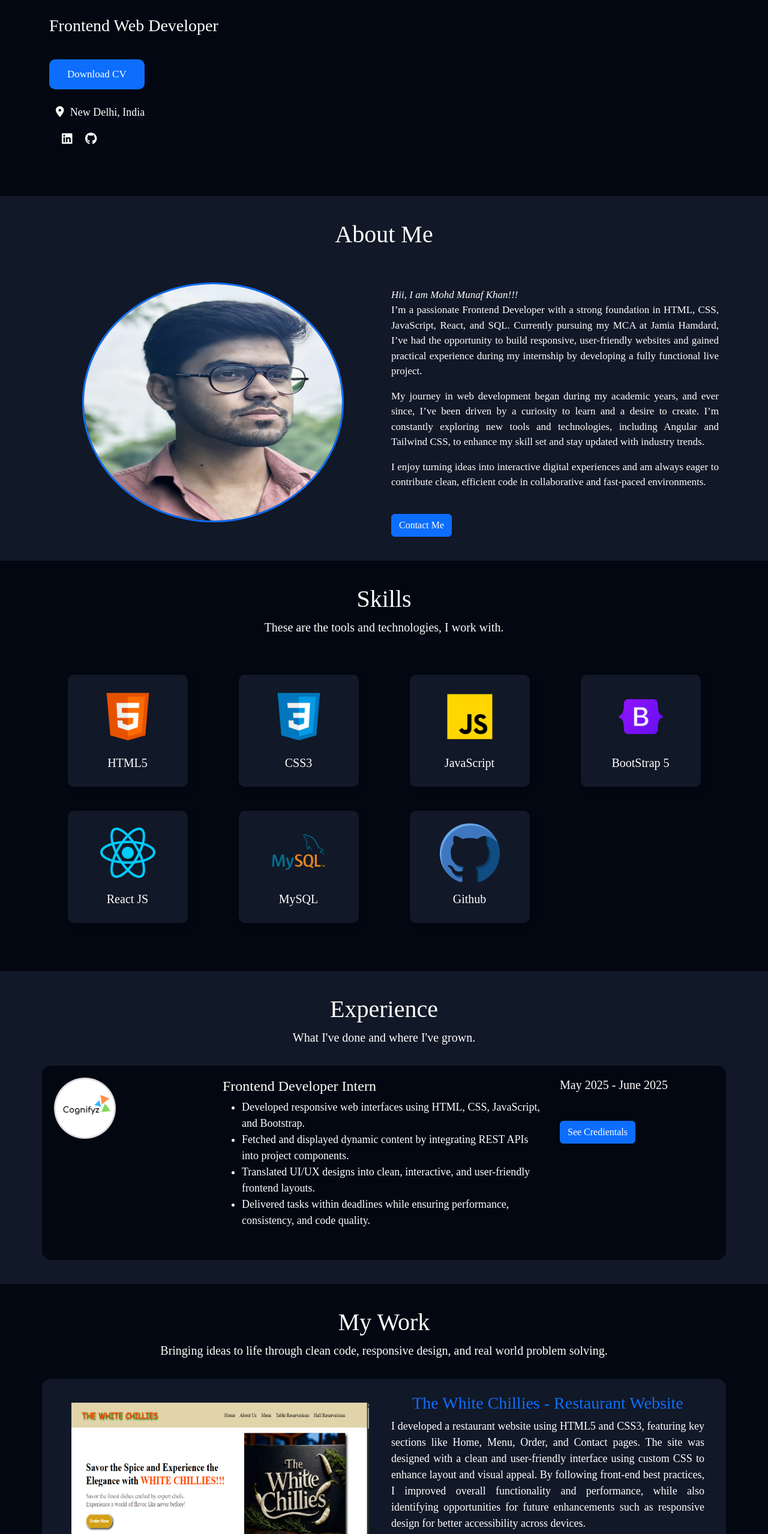
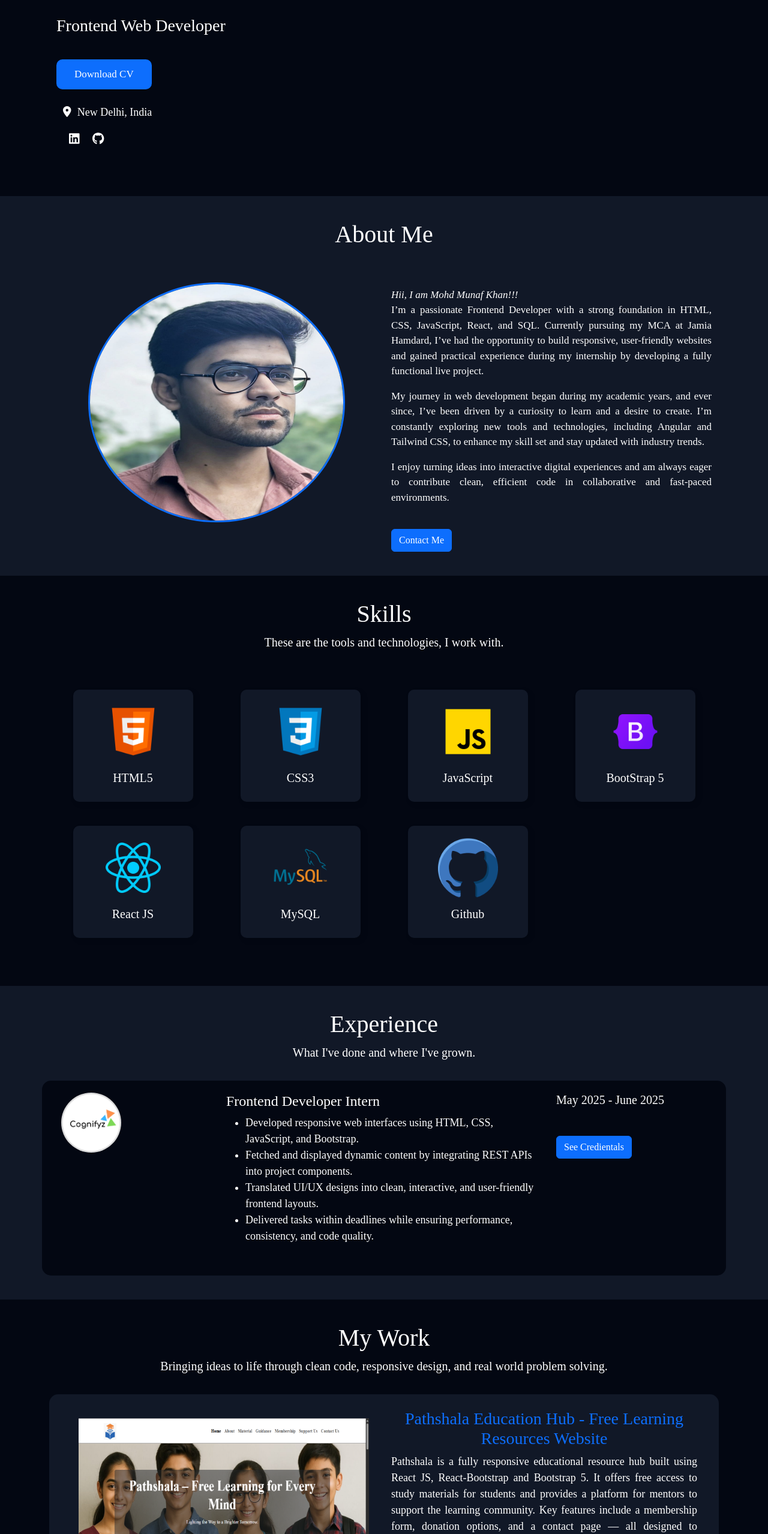
Before and after one commit to MohdMunafKhan/Personal-Portfolio, a React (Vite) app: page / in a window 1280 px wide. Shown: the part 242-2800 px from the top of the page at 60% size. Built offline with nearby package versions, Linux system fonts and the light colour scheme.

Commit message:
Updated feature/bugfix/changes

```diff
--- a/src/components/About.jsx
+++ b/src/components/About.jsx
@@ -8,15 +8,15 @@ const About = () => {
     return (
         <section className="about-me" id='about'>
             <div className="container">
-            <div className="row">
+                <div className="row mx-auto">
                     <div className="col-12 text-center mb-5">
                         <h1>About Me</h1>
                     </div>
                 </div>
 
-            <div className="row">
+                <div className="row mx-auto">
                     <div className="col-md-6 mb-4 text-center about-img">
-                    <img src={Munaf} alt="myImage" className='img-fluid border border-3 border-primary rounded-circle'/>
+                        <img src={Munaf} alt="myImage" className='img-fluid border border-3 border-primary rounded-circle' />
                     </div>
                     <div className="col-md-6 pt-2 about-info">
                         <i>Hii, I am Mohd Munaf Khan!!!</i>
--- a/src/components/Contact.jsx
+++ b/src/components/Contact.jsx
@@ -12,7 +12,7 @@ const Contact = () => {
     return (
         <section className="contact" id="connect">
             <div className="container">
-            <div className="row">
+                <div className="row mx-auto">
                     <div className="col-12 text-center">
                         <h1>Contact Me</h1>
                         <h5>Feel free to reach out to me, if you are looking for Developer!</h5>
--- a/src/components/Experience.jsx
+++ b/src/components/Experience.jsx
@@ -9,7 +9,7 @@ const Experience = () => {
   return (
     <section className="exp" id='experience'>
         <div className="container mb-3">
-            <div className="row">
+            <div className="row mx-auto">
                 <div className="col-12 text-center">
                     <h1>Experience</h1>
                     <p>What I've done and where I've grown.</p>
@@ -17,8 +17,8 @@ const Experience = () => {
             </div>
         </div>
         <div className="container exp-box">
-            <div className="row">
-                <div className="col-md-3 col-12 mb-3 exp-img">
+            <div className="row mx-auto">
+                <div className="col-md-3 mb-3 exp-img">
                     <img src={exp} alt="cognifyz" className='img-fluid rounded-circle'/>
                 </div>
                 <div className="col-md-6 col-12 mb-3 exp-text">
@@ -30,7 +30,7 @@ const Experience = () => {
                         <li>Delivered tasks within deadlines while ensuring performance, consistency, and code quality.</li>
                     </ul>
                 </div>
-                <div className="col-md-3 col-12 mb-3 exp-det">
+                <div className="col-md-3 mb-3 exp-det">
                     <h5 className='mb-5'>May 2025 - June 2025</h5>
                     <Button href={letter} className='exp-btn'>See Credientals</Button>
                 </div>
--- a/src/components/Hero.jsx
+++ b/src/components/Hero.jsx
@@ -11,7 +11,7 @@ const Hero = () => {
   return (
     <section className="hero-section" id='hero-sec'>
       <div className="container">
-        <div className="row">
+        <div className="row mx-auto">
           <div className="col-12 hero-content">
             <h4 className='text-primary'>Hello</h4>
             <h1>I'm Mohd Munaf Khan</h1>
--- a/src/components/Projects.jsx
+++ b/src/components/Projects.jsx
@@ -3,6 +3,7 @@ import 'bootstrap/dist/css/bootstrap.min.css';
 import '../App.css';
 import proj1 from '../images/restro-img.png';
 import proj2 from '../images/gearup-auto-img.png';
+import proj3 from '../images/pathshala.png'
 import { FontAwesomeIcon } from '@fortawesome/react-fontawesome';
 import { faLink } from '@fortawesome/free-solid-svg-icons';
 
@@ -10,35 +11,39 @@ const Projects = () => {
   return (
     <section className="project" id='work'>
       <div className="container">
-        <div className="row mb-3">
+        <div className="row mx-auto mb-3">
           <div className="col-12 text-center project-head">
             <h1>My Work</h1>
             <p>Bringing ideas to life through clean code, responsive design, and real world problem solving.</p>
           </div>
         </div>
 
-        <div className="row p-4 mb-5 project-box">
-          <div className="col-md-6 col-12 text-center pt-3 mb-3 project-box-img">
-            <img src={proj1} alt="project-image" className='img-fluid'/>
+        <div className="row mx-auto p-4 mb-3 project-box">
+          <div className="col-md-6 text-center pt-3 mb-3 project-box-img">
+            <img src={proj3} alt="project-image" className='img-fluid' />
           </div>
-          <div className="col-md-6 col-12 project-box-txt">
-            <h3 className='text-center text-primary'>The White Chillies - Restaurant Website</h3>
-            <p>I developed a restaurant website using HTML5 and CSS3, featuring key sections like Home, Menu, Order, and Contact pages. The site was designed with a clean and user-friendly interface using custom CSS to enhance layout and visual appeal. By following front-end best practices, I improved overall functionality and performance, while also identifying opportunities for future enhancements such as responsive design for better accessibility across devices.</p>
+          <div className="col-md-6 project-box-txt">
+            <h3 className='text-center text-primary'>Pathshala Education Hub - Free Learning Resources Website</h3>
+            <p>Pathshala is a fully responsive educational resource hub built using React JS, React-Bootstrap and Bootstrap 5. It offers free access to study materials for students and provides a platform for mentors to support the learning community. Key features include a membership form, donation options, and a contact page — all designed to showcase clean UI, form handling, routing, and frontend development skills.</p>
 
-            <div className="d-flex justify-content-center flex-wrap project-box-skill-1">
+            <div className="d-flex justify-content-center flex-wrap project-box-skill-2">
               <p className='px-3 py-2 me-4 border border-primary rounded-pill'>HTML5</p>
-              <p className='px-3 py-2 border border-primary rounded-pill'>CSS3</p>
+              <p className='px-3 py-2 me-4 border border-primary rounded-pill'>CSS3</p>
+              <p className='px-3 py-2 me-4 border border-primary rounded-pill'>Bootstrap5</p>
+              <p className='px-3 py-2 border border-primary rounded-pill'>JavaScript</p>
+              <p className='px-3 py-2 me-4 border border-primary rounded-pill'>React-JS</p>
+
             </div>
 
-            <a href="https://github.com/MohdMunafKhan/The-White-Chillies" target='_blank'><FontAwesomeIcon icon={faLink} /></a>
+            <a href="https://pathshala-edu-hub.netlify.app/" target='_blank'><FontAwesomeIcon icon={faLink} /></a>
           </div>
         </div>
 
-        <div className="row p-4 mb-3 project-box">
-          <div className="col-md-6 col-12 text-center pt-3 mb-3 project-box-img">
-            <img src={proj2} alt="project-image" className='img-fluid'/>
+        <div className="row mx-auto p-4 mb-3 project-box">
+          <div className="col-md-6 text-center pt-3 mb-3 project-box-img">
+            <img src={proj2} alt="project-image" className='img-fluid' />
           </div>
-          <div className="col-md-6 col-12 project-box-txt">
+          <div className="col-md-6 project-box-txt">
             <h3 className='text-center text-primary'>GearUp Auto - Car Website</h3>
             <p>I developed a responsive second-hand car buy-and-sell website using HTML, CSS, JavaScript, and Bootstrap. The website includes essential features such as a Home page, Buy Car page, Sell Car page, EMI Calculator, and FAQ section. I focused on delivering a smooth user experience by implementing intuitive navigation and interactive tools to help users explore car options and understand financing easily.</p>
 
@@ -52,6 +57,23 @@ const Projects = () => {
             <a href="https://gearup-auto.netlify.app/" target='_blank'><FontAwesomeIcon icon={faLink} /></a>
           </div>
         </div>
+
+        <div className="row mx-auto p-4 mb-5 project-box">
+          <div className="col-md-6 col-12 text-center pt-3 mb-3 project-box-img">
+            <img src={proj1} alt="project-image" className='img-fluid' />
+          </div>
+          <div className="col-md-6 project-box-txt">
+            <h3 className='text-center text-primary'>The White Chillies - Restaurant Website</h3>
+            <p>I developed a restaurant website using HTML5 and CSS3, featuring key sections like Home, Menu, Order, and Contact pages. The site was designed with a clean and user-friendly interface using custom CSS to enhance layout and visual appeal. By following front-end best practices, I improved overall functionality and performance, while also identifying opportunities for future enhancements such as responsive design for better accessibility across devices.</p>
+
+            <div className="d-flex justify-content-center flex-wrap project-box-skill-1">
+              <p className='px-3 py-2 me-4 border border-primary rounded-pill'>HTML5</p>
+              <p className='px-3 py-2 border border-primary rounded-pill'>CSS3</p>
+            </div>
+
+            <a href="https://github.com/MohdMunafKhan/The-White-Chillies" target='_blank'><FontAwesomeIcon icon={faLink} /></a>
+          </div>
+        </div>
       </div>
     </section>
   )
--- a/src/components/Skills.jsx
+++ b/src/components/Skills.jsx
@@ -13,14 +13,14 @@ const Skills = () => {
     return (
         <section className="skill-set" id='skills'>
             <div className="container">
-                <div className="row mb-5">
+                <div className="row mx-auto mb-5">
                     <div className="col-12 text-center skill-head">
                         <h1>Skills</h1>
                         <p>These are the tools and technologies, I work with.</p>
                     </div>
                 </div>
 
-                <div className="row">
+                <div className="row mx-auto">
                     <div className="col-md-3 col-6 text-center">
                         <div className="skill">
                             <img src={html} alt="HTML" className='img-fluid' />
```
Also changed, not shown: src/images/pathshala.png (added). Lines whose indentation alone changed are shown as unchanged.
